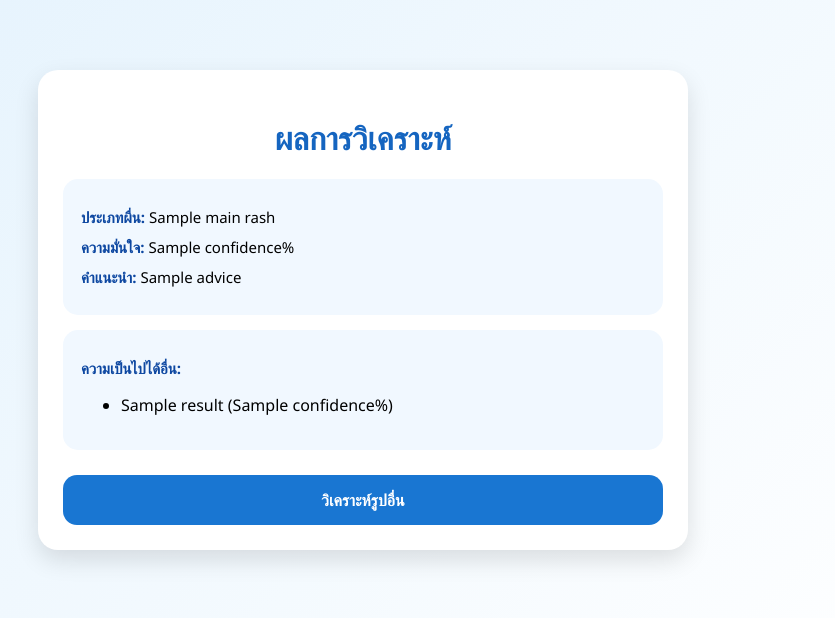
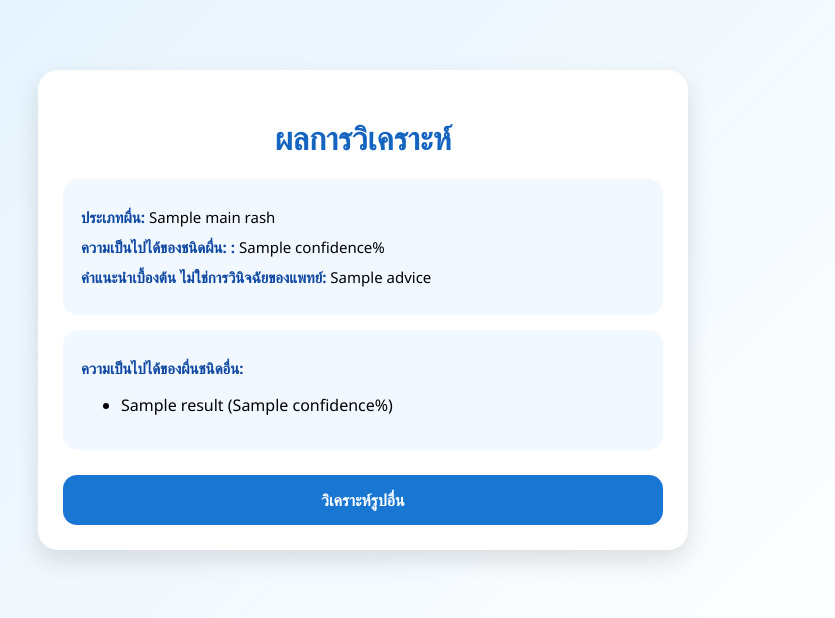
Before and after one commit to jmobiless2018-blip/ai-skin-web, a Flask app: template templates/result.html in a window 1280 px wide. Shown: the top 618 px of the page, without its empty margins (277-1112 px from the left). Run offline with Flask 3, Linux system fonts and the light colour scheme; the template is opened without the code that fills it: most values are stand-ins (such as "Sample title", 1, 10 or a date in 2020).

Commit message:
Update result.html

```diff
--- a/templates/result.html
+++ b/templates/result.html
@@ -116,15 +116,16 @@
         {% if main_rash %}
         <div class="result-box">
             <p><strong>ประเภทผื่น:</strong> {{ main_rash.name }}</p>
-            <p><strong>ความมั่นใจ:</strong> {{ main_rash.confidence }}%</p>
-            <p><strong>คำแนะนำ:</strong> {{ main_rash.advice }}</p>
+            <p><strong><strong>ความเป็นไปได้ของชนิดผื่น:</strong>
+:</strong> {{ main_rash.confidence }}%</p>
+            <p><strong>คำแนะนำเบื้องต้น ไม่ใช่การวินิจฉัยของแพทย์:</strong> {{ main_rash.advice }}</p>
         </div>
         {% endif %}
 
         <!-- ✅ ผลอื่น -->
         {% if results %}
         <div class="result-box">
-            <p><strong>ความเป็นไปได้อื่น:</strong></p>
+            <p><strong>ความเป็นไปได้ของผื่นชนิดอื่น:</strong></p>
             <ul>
                 {% for r in results %}
                     <li>{{ r.name }} ({{ r.confidence }}%)</li>
```
